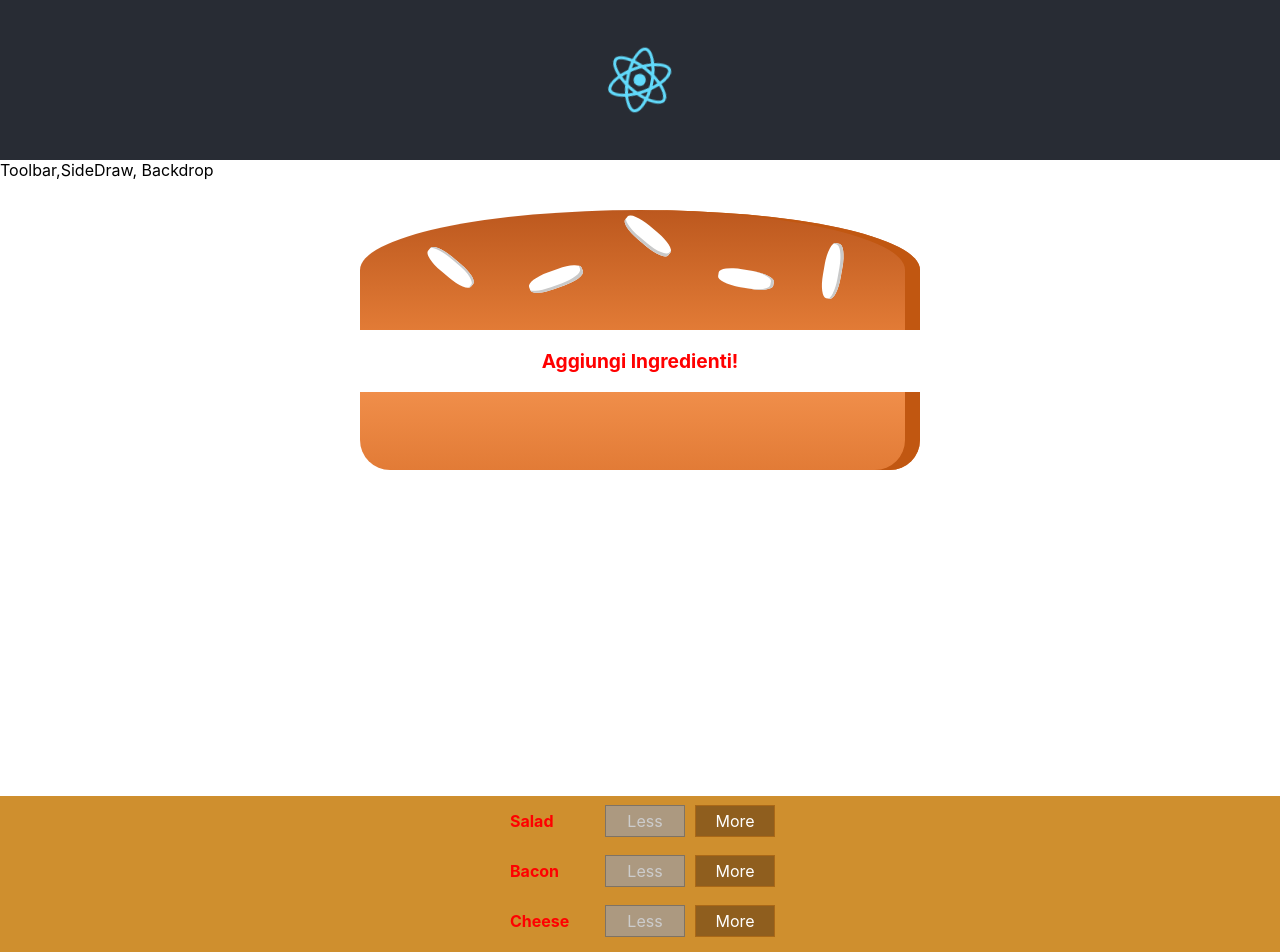
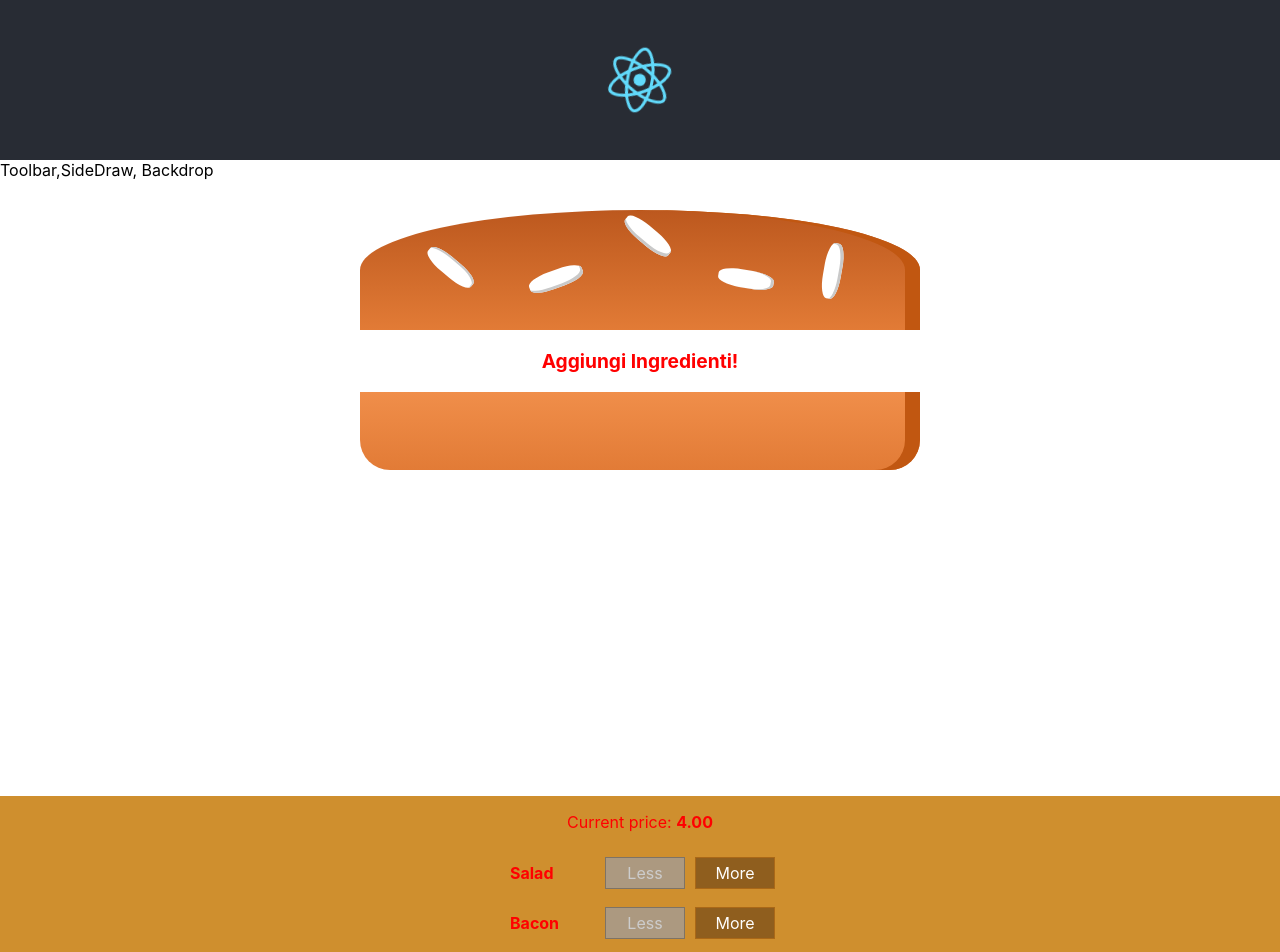
Before and after one commit to GiulioVolletti/react-burger, a React app: page / in a window 1280 px wide. Shown: the top 952 px of the page. Built offline with nearby package versions, Linux system fonts and the light colour scheme.

Commit message:
price commit

```diff
--- a/src/components/Burger/BuildControls/BuildControls.js
+++ b/src/components/Burger/BuildControls/BuildControls.js
@@ -12,6 +12,7 @@
 
 const buildControls = (props) => (
     <div className={classes.BuildControls}>
+        <p>Current price: <strong>{props.price.toFixed(2)}</strong></p>
         { controls.map(element =>(
             <BuildControl
                 key={element.label}
--- a/src/containers/BurgerBuilder/BurgerBuilder.js
+++ b/src/containers/BurgerBuilder/BurgerBuilder.js
@@ -5,9 +5,9 @@
 import BurgeConrols from '../../components/Burger/BuildControls/BuildControls';
 
 const INGREDIENT_PRICE = {
-    salad:0.2,
-    cheese:0.5,
-    meat: 1.3,
+    salad: 0.2,
+    cheese: 0.5,
+    bacon: 1.3,
     meat: 2,
 }
 
@@ -34,7 +34,8 @@
         }
         updatedIngredients[type] = updatedCount;
         const priceAddition = INGREDIENT_PRICE[type];
-        const oldPrice = this.setState.totalPrice;
+        const oldPrice = this.state.totalPrice;
+        //console.log(oldPrice);
         const newPrice = oldPrice + priceAddition;
         this.setState({totalPrice: newPrice, ingredients:updatedIngredients});
 
@@ -51,7 +52,7 @@
         }
         updatedIngredients[type] = updatedCount;
         const priceDedaction = INGREDIENT_PRICE[type];
-        const oldPrice = this.setState.totalPrice;
+        const oldPrice = this.state.totalPrice;
         const newPrice = oldPrice - priceDedaction;
         this.setState({totalPrice: newPrice, ingredients:updatedIngredients});
 
@@ -71,6 +72,7 @@
                     ingredientRemoved={this.removeIngredientHandler}
                     ingredientAdded={this.addIngredientHandler}
                     disable={disableInfo}
+                    price= {this.state.totalPrice}
                 />
             </Aux>
         );
```
